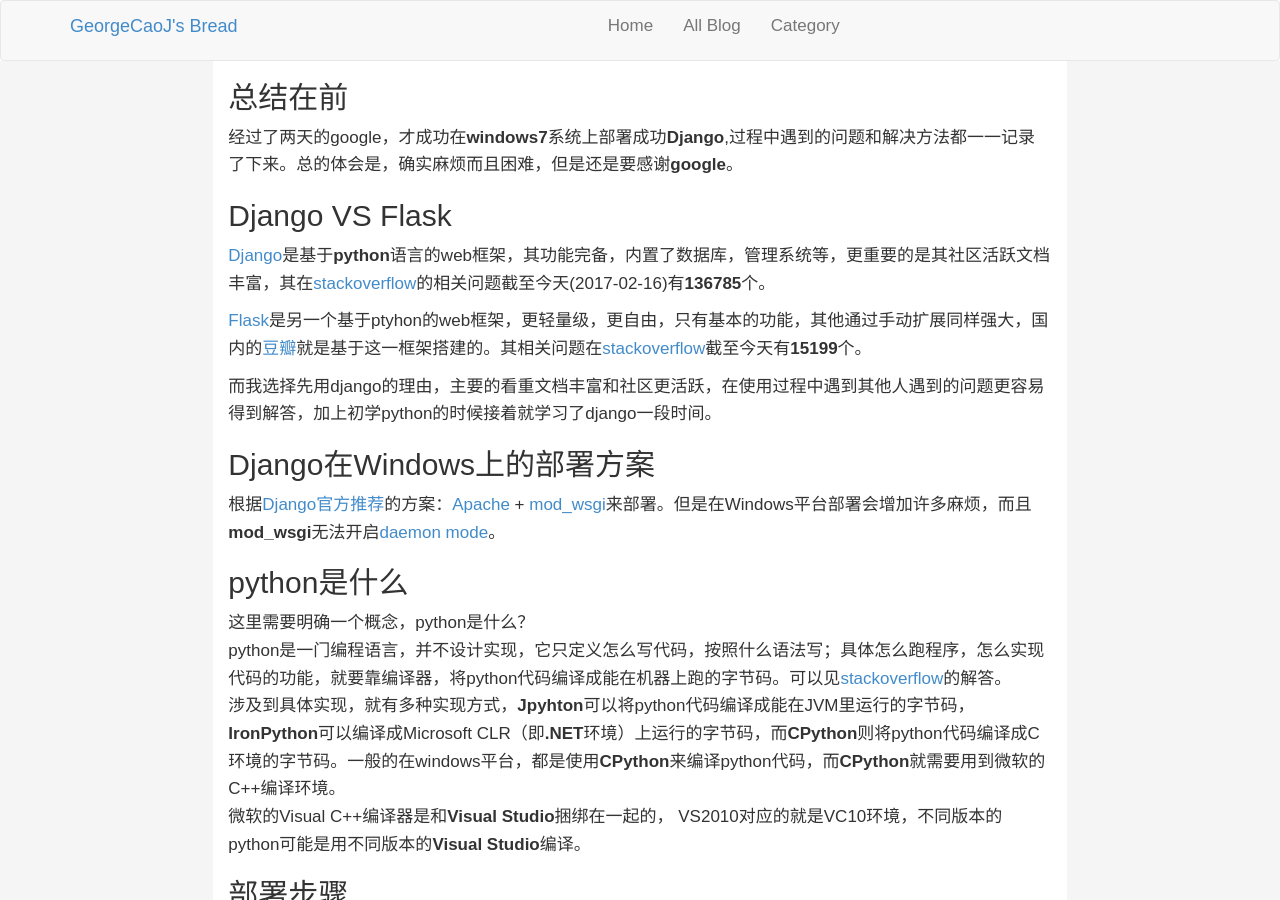
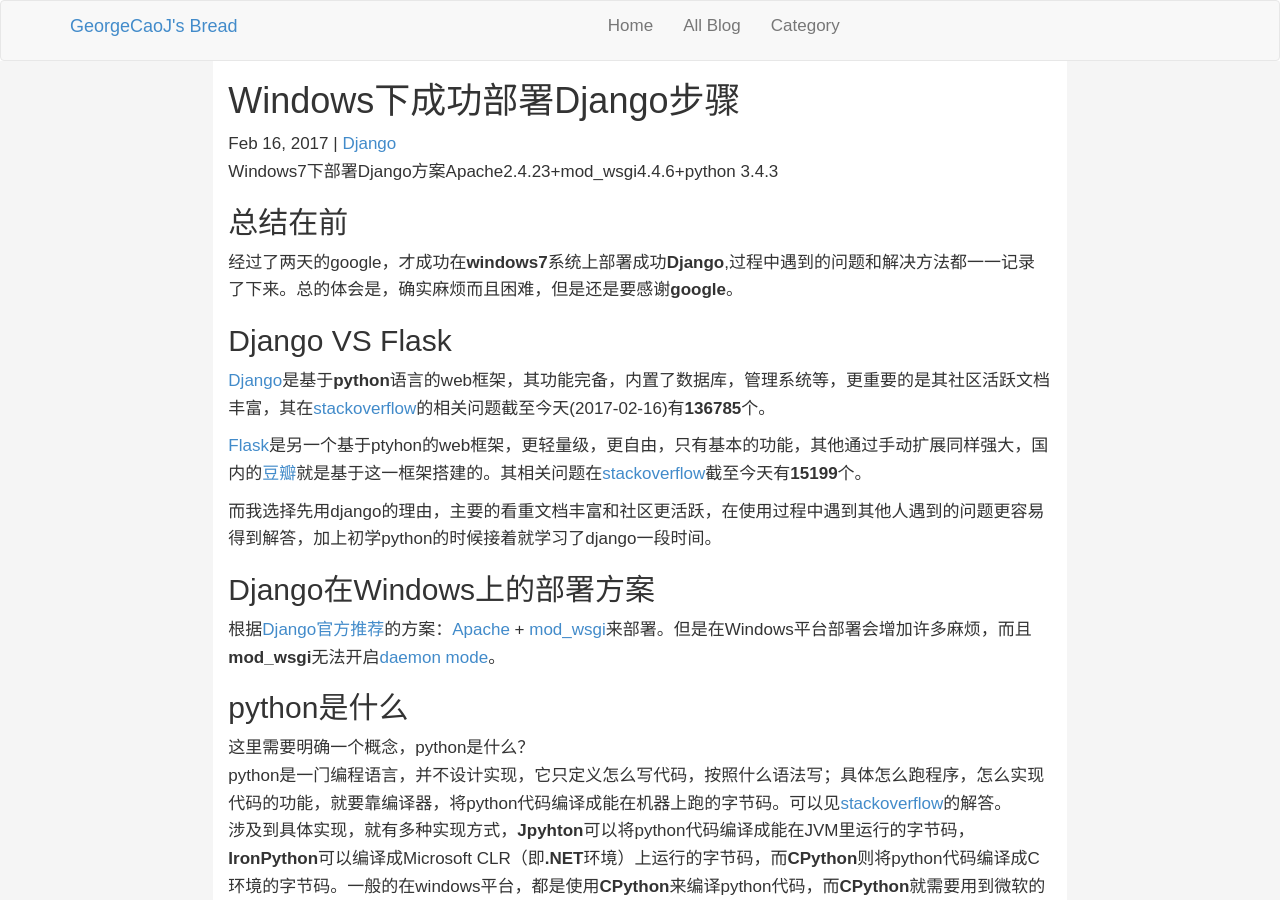
Before and after one commit to GeorgeCaoJ/blog, a Jekyll site: the page built from _posts/Django/2017-02-16-Django-window-deploy.md, in a window 1280 px wide and 900 px high. Built offline with Jekyll 4.4.1, drawn with Linux system fonts in a browser that asks for light colours; our own code applies the rules of GitHub Pages for plain Markdown files.

Commit message:
FIX: try to fix head

```diff
--- a/_posts/Django/2017-02-16-Django-window-deploy.md
+++ b/_posts/Django/2017-02-16-Django-window-deploy.md
@@ -2,7 +2,7 @@
 layout: pageshow
 title: Windows下成功部署Django步骤
 category: Django
-description: Windows7下部署Django方案: Apache2.4.23 + mod_wsgi4.4.6 + python 3.4.3
+description: Windows7下部署Django方案Apache2.4.23+mod_wsgi4.4.6+python 3.4.3
 ---
 
 ## 总结在前
```
